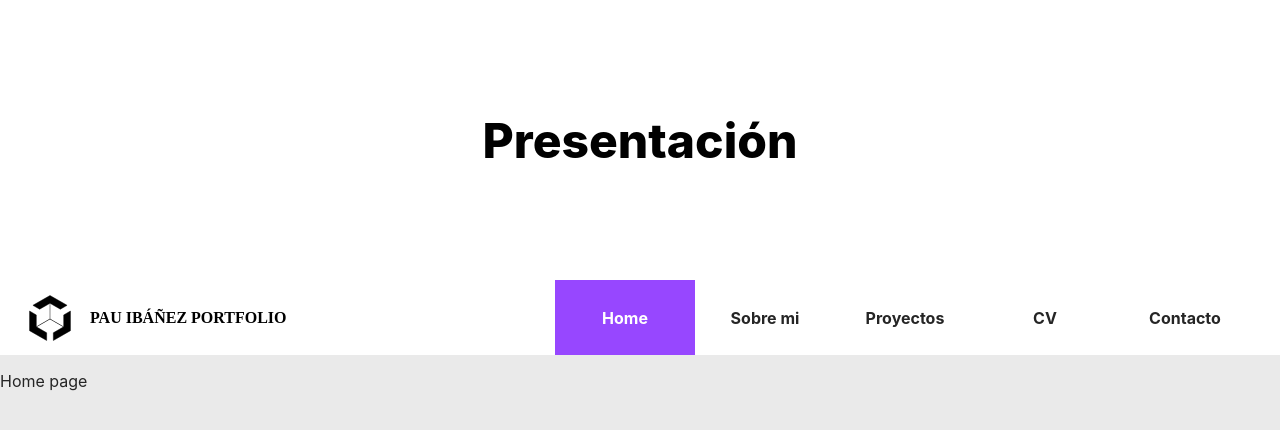
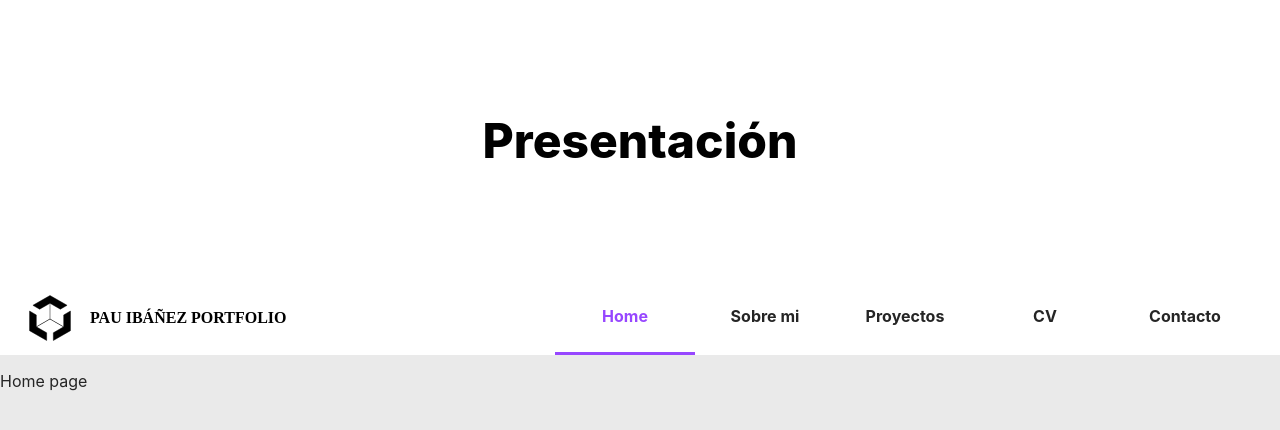
Before and after one commit to pauIbanez/portfolio-front, a React (Create React App) app: page /home in a window 1280 px wide. Shown: the top 430 px of the page. Built offline with nearby package versions, Linux system fonts and the light colour scheme.

Commit message:
applied new style to the navItems

```diff
--- a/src/components/NavBar/NavBar.tsx
+++ b/src/components/NavBar/NavBar.tsx
@@ -10,7 +10,7 @@ const NavBarContainer = styled.nav`
 `;
 
 interface NavItemProps {
-  active?: string;
+  $active?: boolean;
 }
 
 const NavItem = styled(Link)<NavItemProps>`
@@ -20,16 +20,16 @@ const NavItem = styled(Link)<NavItemProps>`
   font-size: 16px;
   font-weight: 700;
 
-  color: ${(props) => (props.active === "true" ? "white" : Colors.textGray)};
-  background-color: ${(props) =>
-    props.active === "true" ? Colors.main : "transparent"};
+  color: ${(props) => (props.$active ? Colors.main : Colors.textGray)};
+
+  ${(props) =>
+    props.$active
+      ? `border-bottom: 3px solid ${Colors.main}`
+      : "border-bottom: 3px solid transparent"};
 
   &:hover {
-    color: white;
-    ${(props) =>
-      props.active === "true"
-        ? ""
-        : `background-color: ${Colors.disabledMain};`};
+    color: ${Colors.main};
+    border-bottom: 3px solid ${Colors.main};
   }
 
   display: flex;
@@ -48,7 +48,7 @@ const NavBar = () => {
     .map((page) => (
       <NavItem
         key={page.name}
-        active={(currentPage === page.path).toString()}
+        $active={currentPage === page.path}
         to={page.path}
       >
         {t(`navBar.${page.translationKey}`)}
--- a/src/index.css
+++ b/src/index.css
@@ -1,5 +1,7 @@
 * {
   box-sizing: border-box;
+  -moz-box-sizing: border-box;
+  -webkit-box-sizing: border-box;
 }
 
 body,
```
